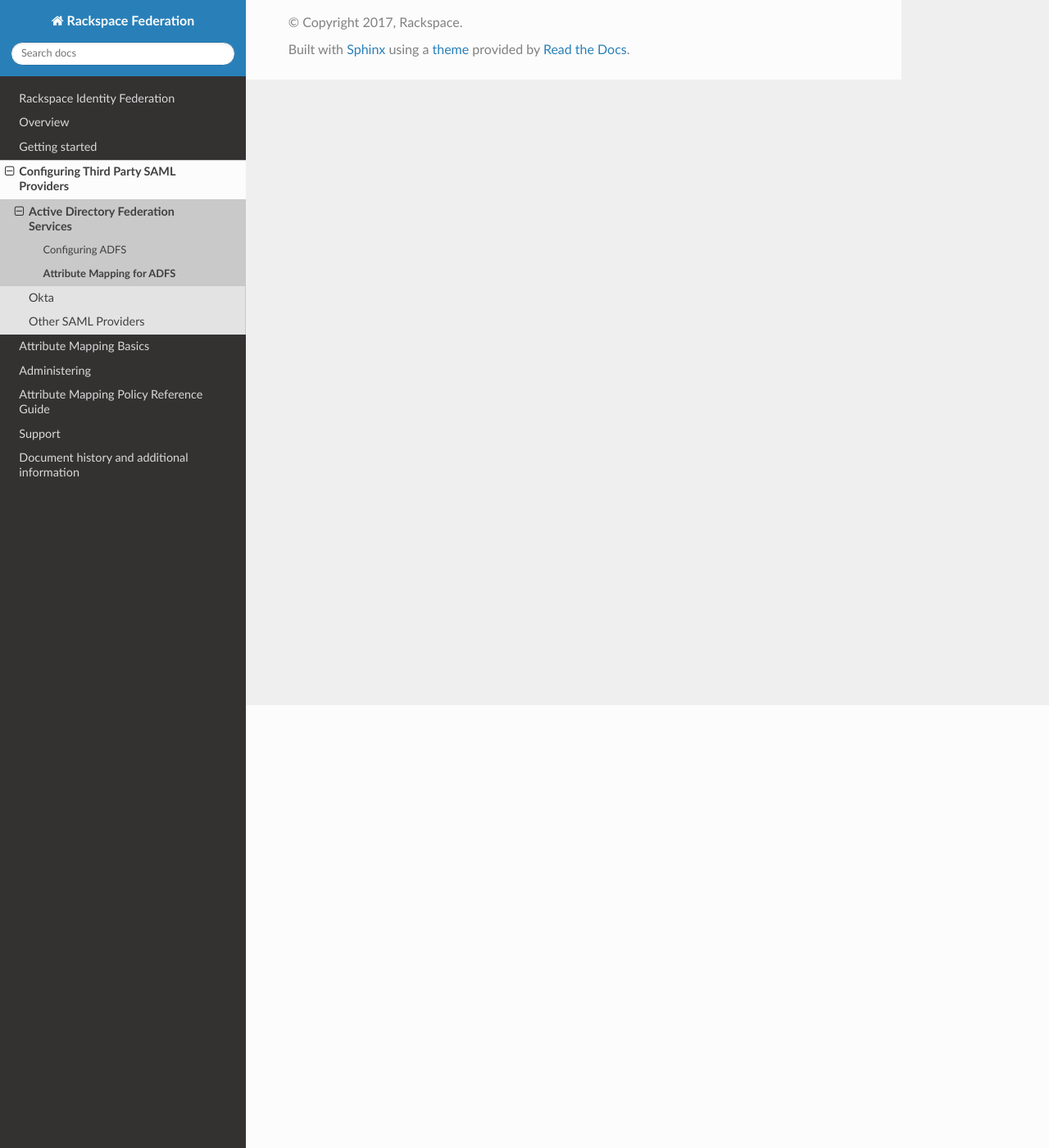
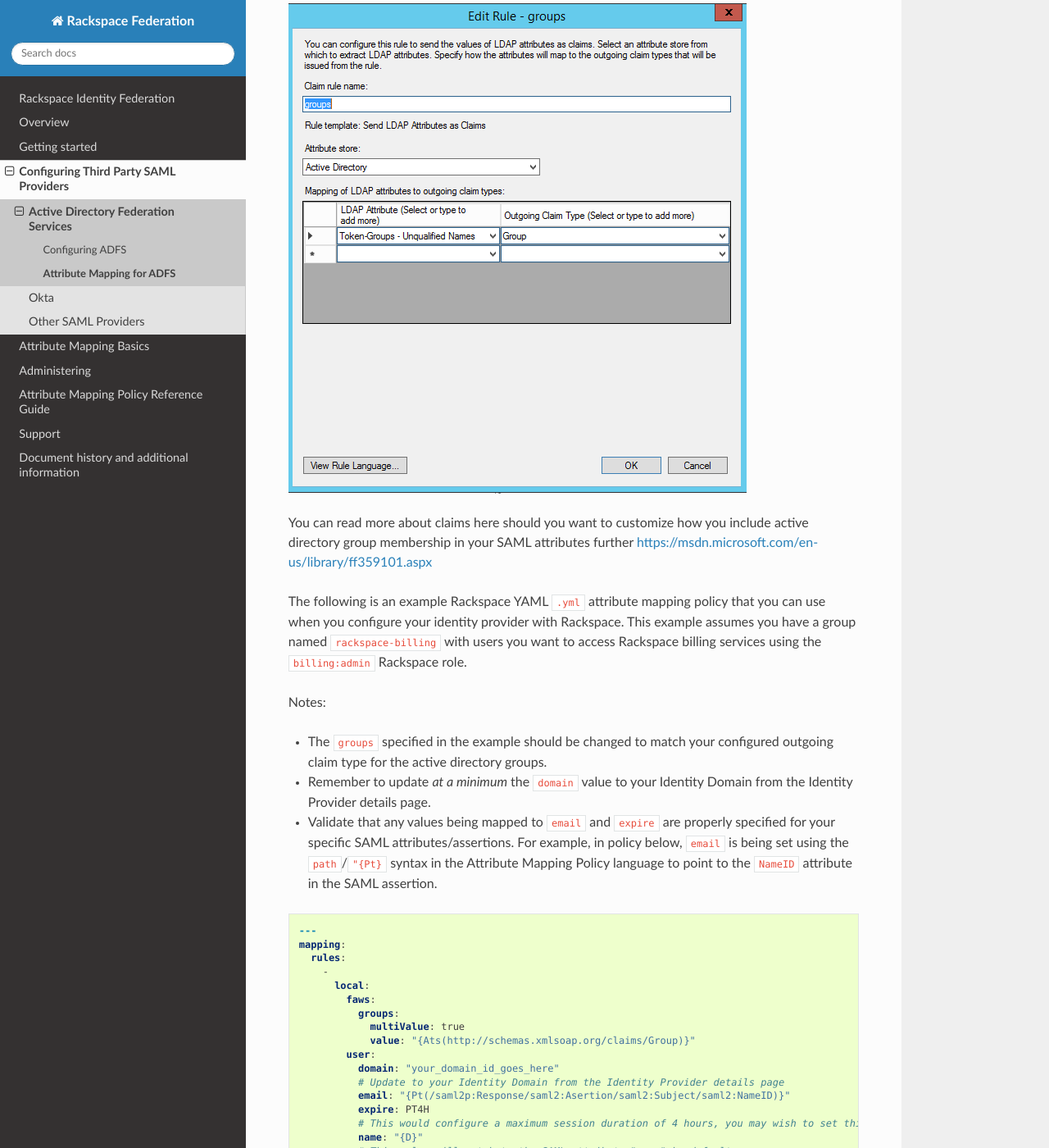
Before and after one commit to rackerlabs/docs-rackspace-federation, a Sphinx documentation site: the page built from doc/config-3p-saml/config-adfs/adfs-attribmapping.rst, in a window 1280 px wide and 1400 px high, scrolled down 540 px. Shown: the whole window at 82% size. Built offline with Sphinx 7.4.7 and the Read the Docs theme 2.0.0, drawn with Linux system fonts in a browser that asks for light colours; the version number could not be read and is left out; some of the changed text lies outside the part shown.

Commit message:
Updated ADFS setup and attribute mapping

```diff
--- a/doc/config-3p-saml/config-adfs/adfs-attribmapping.rst
+++ b/doc/config-3p-saml/config-adfs/adfs-attribmapping.rst
@@ -4,21 +4,84 @@
 Attribute Mapping for ADFS
 ==========================
 
-Describe the use case. Link to any tasks required to complete the use case.
-You can use the task template to create a use case process. Each step in the
-use case process can link to a specific task topic. For example:
+If you want the groups a user belongs to appear in the SAML attributes and
+assertions sent to Rackspace so they can be mapped into permissions, you will
+need to include any groups a user belongs to that need to
+Rackspace permissions.
 
-.. COMMENT ref Task 1<task1-adfs-ug>
-.. COMMENT ref Task 2<task2-adfs-ug>
+1. Go to the Claim rules for the Rackspace Relying Party Trust you setup.
 
-1. ref to task 1 sample
+:: image: ADFS_Step4_edited.png
 
-   Result of task 1.
+|
 
-2. ref to task 2 sample
+2. Add a new rule Select "Token-Groups - Unqualified Names" for the LDAP
+Attribute and an outgoing claim type of "Group".
 
-   Result of task 2.
+|
 
-   For an example of a topic that uses this template, see
+.. image:: claims_groups_7.png
 
-.. COMMENT   ref use-case-example.
+You can read more about claims here should you want to customize how you include
+active directory group membership in your SAML attributes further
+`https://msdn.microsoft.com/en-us/library/ff359101.aspx
+<https://msdn.microsoft.com/en-us/library/ff359101.aspx>`_
+
+The following is an example Rackspace YAML ``.yml`` attribute mapping policy
+that you can use when you configure your identity provider with Rackspace. This
+example assumes you have a group named ``rackspace-billing`` with users you
+want to access Rackspace billing services using the ``billing:admin`` Rackspace
+role.
+
+Notes:
+
+- The ``groups`` specified in the example should be changed to match your
+  configured outgoing claim type for the active directory groups.
+- Remember to update *at a minimum* the ``domain`` value to your Identity
+  Domain from the |idp| details page.
+- Validate that any values being mapped to ``email`` and ``expire`` are
+  properly specified for your specific SAML attributes/assertions. For example,
+  in policy below, ``email`` is being set using the ``path``/``"{Pt}`` syntax
+  in the |amp| language to point to the ``NameID`` attribute in the SAML
+  assertion.
+
+
+.. code-block:: yaml
+
+   ---
+   mapping:
+     rules:
+       -
+         local:
+           faws:
+             groups:
+               multiValue: true
+               value: "{Ats(http://schemas.xmlsoap.org/claims/Group)}"
+           user:
+             domain: "your_domain_id_goes_here"
+             # Update to your Identity Domain from the Identity Provider details page
+             email: "{Pt(/saml2p:Response/saml2:Asertion/saml2:Subject/saml2:NameID)}"
+             expire: PT4H
+             # This would configure a maximum session duration of 4 hours, you may wish to set this to a SAML provided value
+             name: "{D}"
+             # This value will match to the SAML attribute "name" by default.
+             roles:
+               - "{0}"
+         remote:
+           -
+             multiValue: true
+             path: |
+                 (
+                   if (mapping:get-attributes('http://schemas.xmlsoap.org/claims/Group')='rackspace-billing')then    'billing:admin' else ()
+                 )
+             # The groups specified here are examples. You should substitute your own groups
+     version: RAX-1
+
+Be sure to validate and modify the following items in your own policy |amp|:
+
+- The "Active Directory" groups users belong to that you want to map to
+  specific Rackspace permissions.
+- The ``expire`` value/path
+- The ``email`` value/path
+
+|ampref|
--- a/doc/config-3p-saml/config-adfs/adfs-setup.rst
+++ b/doc/config-3p-saml/config-adfs/adfs-setup.rst
@@ -30,8 +30,8 @@
 
 |
 
-4. Create a claim rule for email, and use the User-Principle-Name as an
-outgoing claim type.
+4. Create an "Issuance Transform Rules" claim rule for email, and use the
+User-Principle-Name as an outgoing claim type.
 
 .. image:: email.png
 
```
Also changed, not shown: doc/config-3p-saml/config-adfs/claims_groups_7.png (added).
